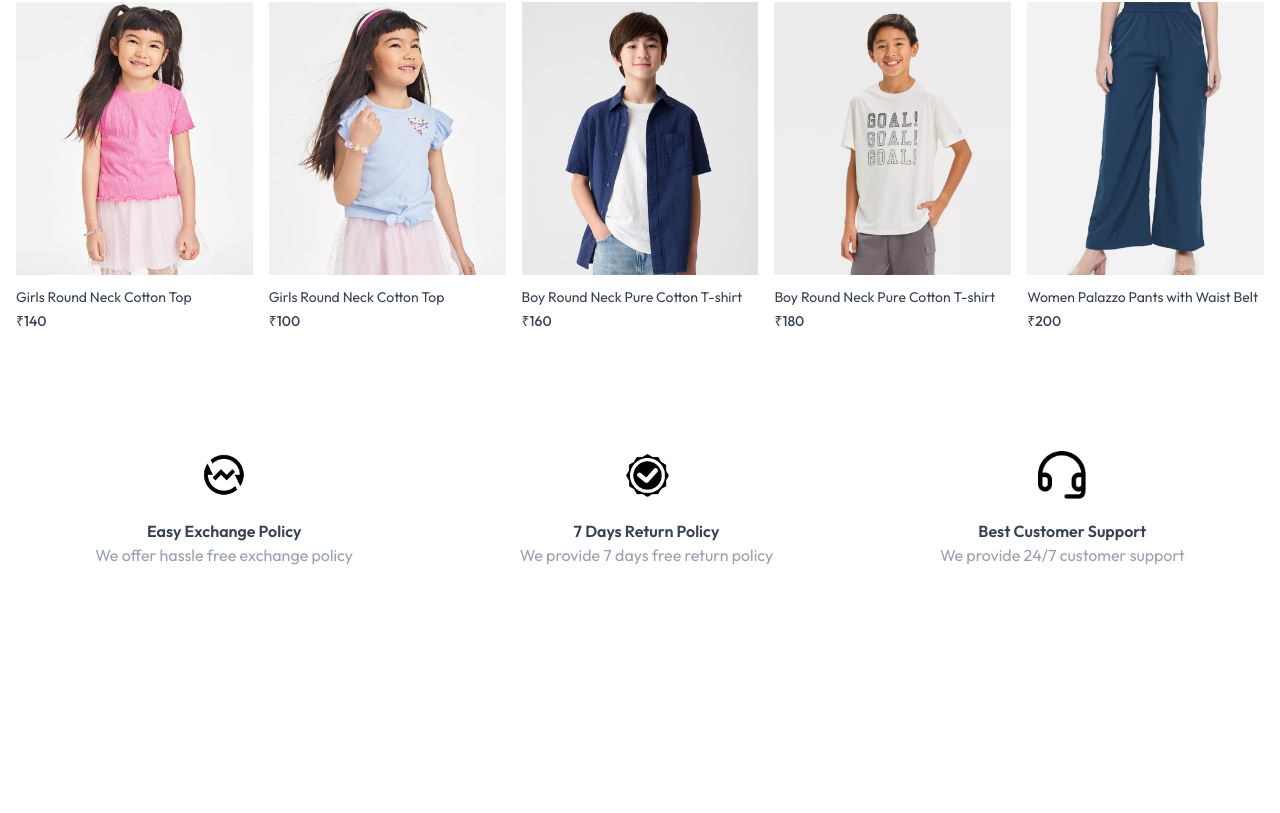
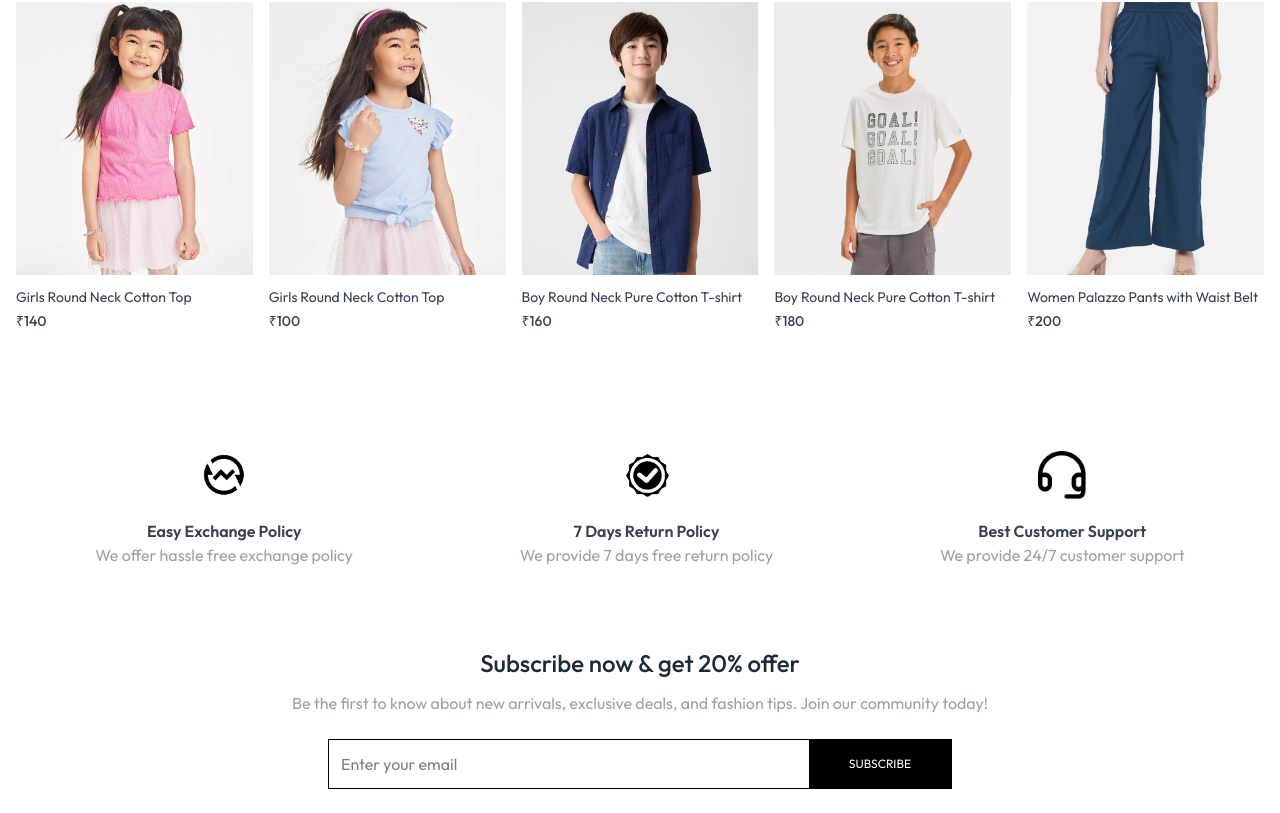
Before and after one commit to Smrd1104/mens-wear, a React (Vite) app in the folder frontend/: page / in a window 1280 px wide. Shown: the part 2016-2829 px from the top of the page. Before the commit the page ends 2663 px from the top, so only its background shows below. Built offline with nearby package versions, Linux system fonts and the light colour scheme.

Commit message:
newsletter created

```diff
--- /dev/null
+++ b/frontend/src/components/NewsLetter.jsx
@@ -0,0 +1,33 @@
+import React from 'react'
+
+const NewsLetter = () => {
+    const onSubmitHandler = (event) => {
+        event.preventDefault();
+
+    }
+
+    return (
+        <div className='text-center'>
+            <p className='text-2xl font-medium text-gray-800'>Subscribe now & get 20% offer</p>
+            <p className='text-gray-400 mt-3'>        Be the first to know about new arrivals, exclusive deals, and fashion tips. Join our community today!
+            </p>
+
+            <form className="w-full sm:w-1/2 flex items-center gap-3 mx-auto my-6 border pl-3">
+                <input
+                    type="email"
+                    placeholder="Enter your email"
+                    className="w-full sm:flex-1 outline-none"
+                    required
+                />
+                <button
+                    type="submit"
+                    className="bg-black text-white text-xs px-10 py-4 uppercase cursor-pointer"
+                >
+                    Subscribe
+                </button>
+            </form>
+        </div>
+    )
+}
+
+export default NewsLetter
--- a/frontend/src/pages/Home.jsx
+++ b/frontend/src/pages/Home.jsx
@@ -1,6 +1,7 @@
 import BestSeller from '../components/BestSeller'
 import Hero from '../components/Hero'
 import LatestCollection from '../components/LatestCollection'
+import NewsLetter from '../components/NewsLetter'
 import OurPolicy from '../components/OurPolicy'
 
 const Home = () => {
@@ -10,6 +11,7 @@
             <LatestCollection />
             <BestSeller />
             <OurPolicy />
+            <NewsLetter />
         </div>
     )
 }
```
